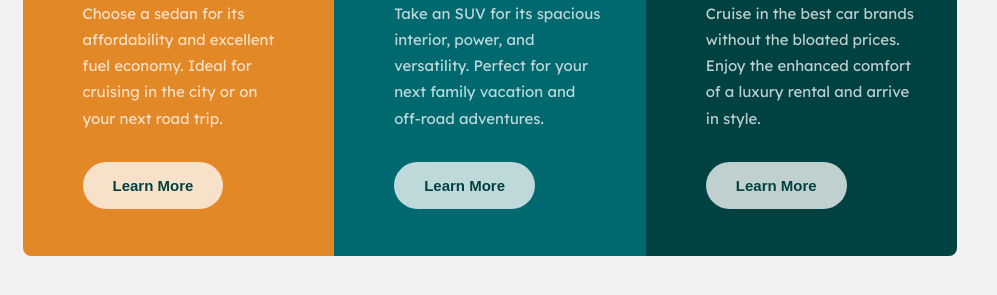
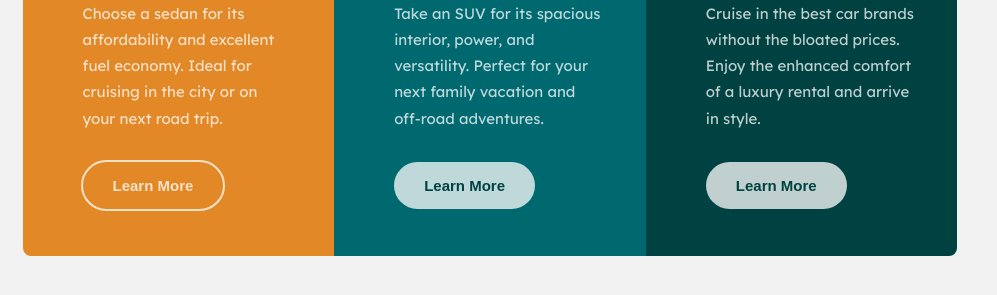
Before and after one commit to JeremiasRincaveski/3-column-preview-card-component, a plain HTML site: page index.html in a window 1280 px wide. In both pictures the pointer is over the button 152 px from the left and 550 px from the top of the page. Shown: the part 365-660 px from the top of the page, without its empty margins (0-997 px from the left). Drawn offline with Linux system fonts and the light colour scheme.

Commit message:
estados prontos

```diff
--- a/style.css
+++ b/style.css
@@ -94,6 +94,12 @@ main {
   margin-bottom: 1rem;
 }
 
+.card__button:hover {
+  background-color: transparent;
+  outline: 2px solid var(--transparent-white);
+  color: var(--transparent-white);
+}
+
 @media screen and (min-width: 850px) {
   html {
     height: 100vh;
```
